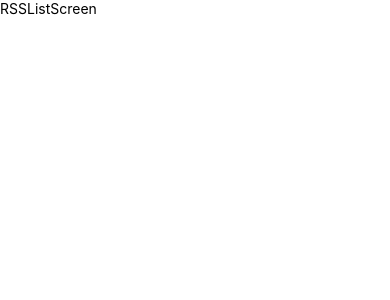
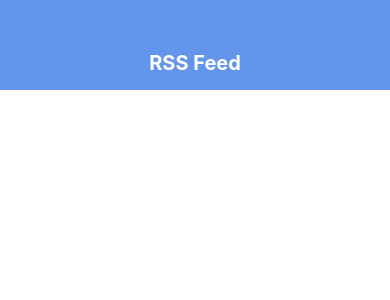
Before and after one commit to AlexPritchin/RSSOrganizer, a React Native app: screen / in a window 390 px wide. Shown: the top 300 px of the page. Built offline with nearby package versions, Linux system fonts and the light colour scheme.

Commit message:
RSS List Screen header added.

```diff
--- a/screens/RSSListScreen/RSSListScreen.js
+++ b/screens/RSSListScreen/RSSListScreen.js
@@ -3,12 +3,25 @@ import { View, Text, StyleSheet } from 'react-native';
 
 const RSSListScreen = props => {
     return (
-        <View>
-            <Text>RSSListScreen</Text>
+        <View style={styles.headerContainer}>
+            <Text style={styles.headerText}>RSS Feed</Text>
         </View>
     );
 };
 
-const styles = StyleSheet.create({});
+const styles = StyleSheet.create({
+    headerContainer: {
+        height: 90,
+        justifyContent: 'center',
+        backgroundColor: 'cornflowerblue',
+        paddingTop: 35,
+    },
+    headerText: {
+        textAlign: 'center',
+        color: 'white',
+        fontWeight: 'bold',
+        fontSize: 20
+    }
+});
 
 export default RSSListScreen;
```
